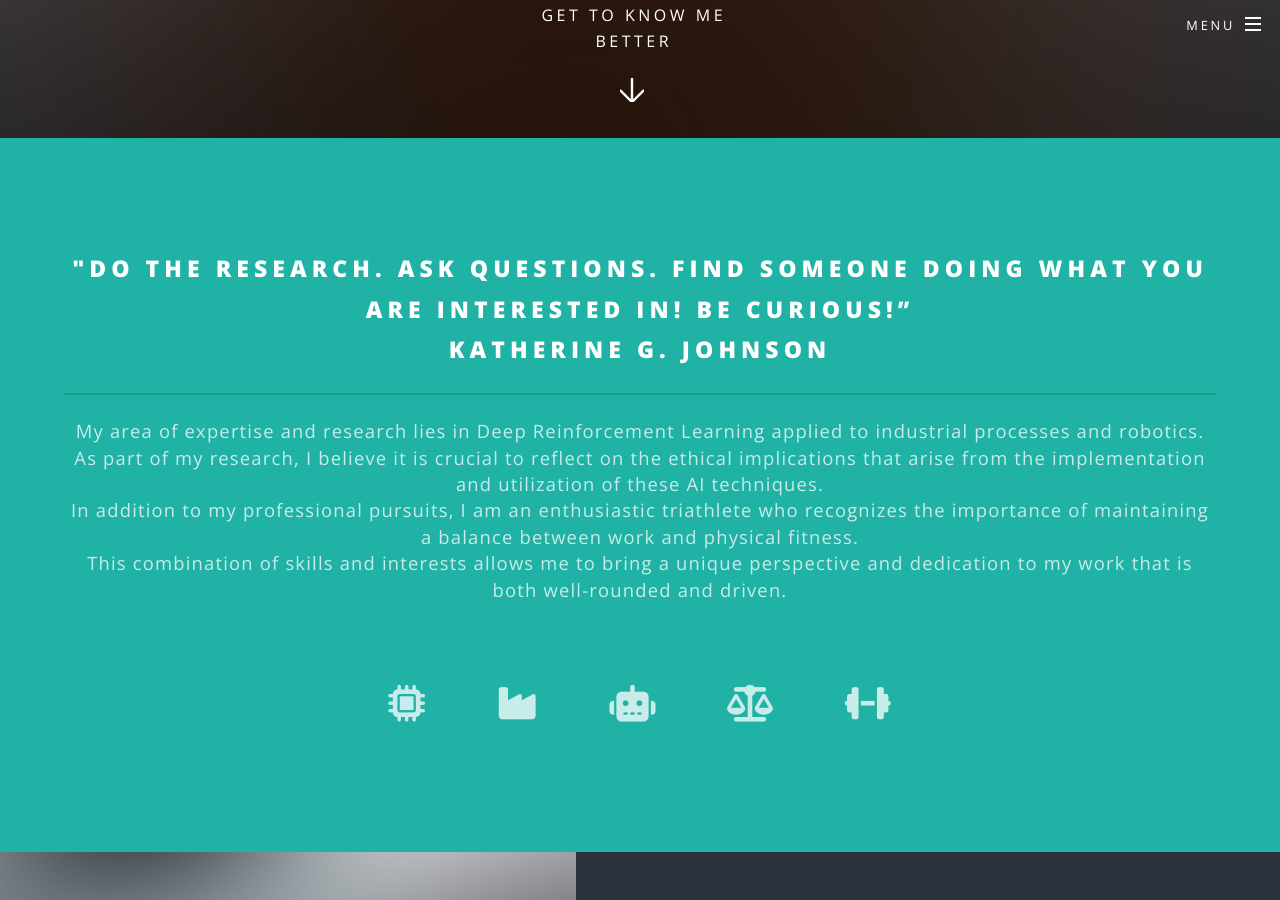
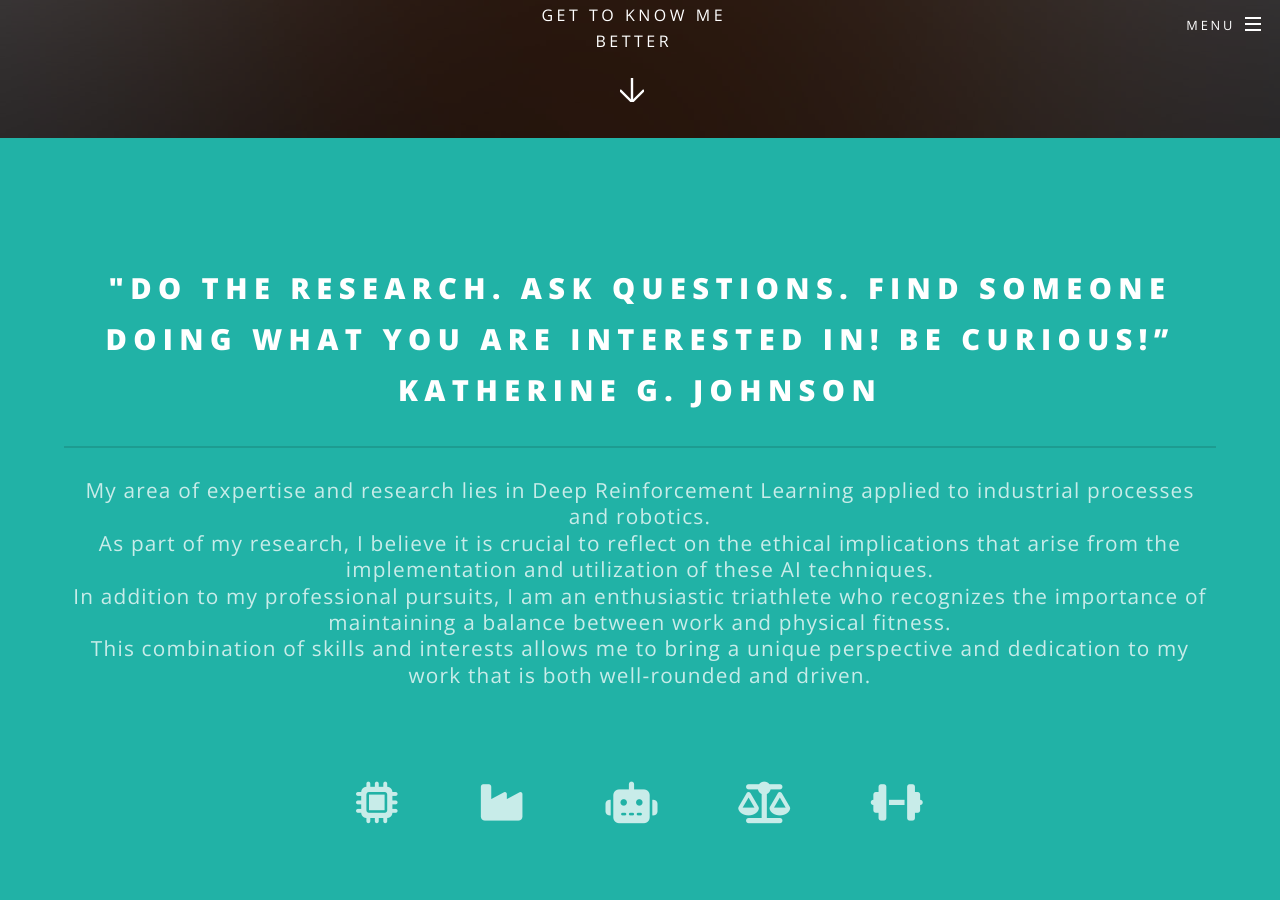
Before and after one commit to Lucia-Guitta/Lucia-Guitta.github.io, a Jekyll site: the page built from index.html, in a window 1280 px wide and 900 px high, scrolled down 762 px. Built offline with Jekyll 4.4.1, drawn with Linux system fonts in a browser that asks for light colours; some web fonts are replaced.

Commit message:
Change header size (att2)

```diff
--- a/css/main.scss
+++ b/css/main.scss
@@ -110,7 +110,7 @@
 	}
 
 	h2 {
-		font-size: 1.25em;
+		font-size: 1.4em;
 		line-height: 1.75em;
 
 		@include breakpoint(small) {
@@ -1241,7 +1241,7 @@
 
 		&.style1 {
 			@include wrapper(accent1);
-      font-size: 1.15em;
+      font-size: 1.3em;
 		}
 
 		&.style2 {
```
